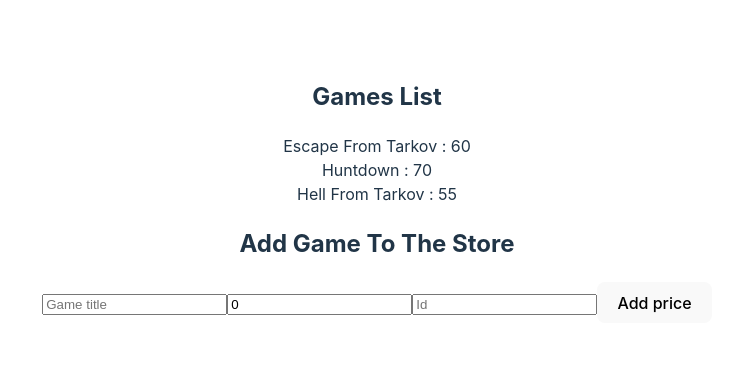
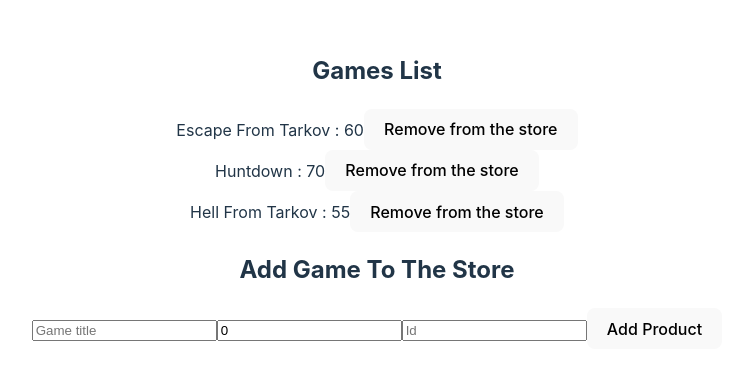
Before and after one commit to lucaliebenberg/shopping-cart, a React (Vite) app: page / in a window 1280 px wide. Shown: the part 209-588 px from the top of the page, without its empty margins (263-996 px from the left). Built offline with nearby package versions, Linux system fonts and the light colour scheme.

Commit message:
add + remove functionality works

```diff
--- a/src/Products/ProductForm.tsx
+++ b/src/Products/ProductForm.tsx
@@ -52,7 +52,7 @@
           value={id}
           onChange={handleChange}
         />
-        <button type="submit">Add price</button>
+        <button type="submit">Add Product</button>
       </form>
     </>
   );
--- a/src/Products/ProductsList.tsx
+++ b/src/Products/ProductsList.tsx
@@ -1,11 +1,15 @@
-import React, { useState } from "react";
+import React from "react";
 import { useSelector } from "react-redux";
-import { getProductsSelector } from "./products.slice";
+import { useAppDispatch } from "../store.hooks";
+import { getProductsSelector, removeProduct } from "./products.slice";
 
-interface ProductsListProps {}
+const ProductsList: React.FC = () => {
+  const products = useSelector(getProductsSelector);
+  const dispatch = useAppDispatch();
 
-const ProductsList: React.FC<ProductsListProps> = ({}) => {
-  const products = useSelector(getProductsSelector);
+  const removeFromStore = (id: string) => {
+    dispatch(removeProduct(id));
+  };
 
   return (
     <div>
@@ -13,6 +17,9 @@
       {products.map((product) => (
         <div key={product.id}>
           <span>{`${product.title} : ${product.price}`}</span>
+          <button onClick={() => removeFromStore(product.id)}>
+            Remove from the store
+          </button>
         </div>
       ))}
     </div>
--- a/src/Products/products.slice.ts
+++ b/src/Products/products.slice.ts
@@ -20,12 +20,14 @@
     initialState,
     reducers: {
         addProduct: (state, action: PayloadAction<Product>) => {
-            return [action.payload, ...state];
-        }
+            // return [action.payload, ...state];
+            state.push(action.payload);
+        },
+        removeProduct: (state, action: PayloadAction<string>) => state.filter(product => product.id !== action.payload)
     }
 })
 
-export const { addProduct } = productSlice.actions;
+export const { addProduct, removeProduct } = productSlice.actions;
 
 export const getProductsSelector = (state: RootState) => state.products;
 
```
